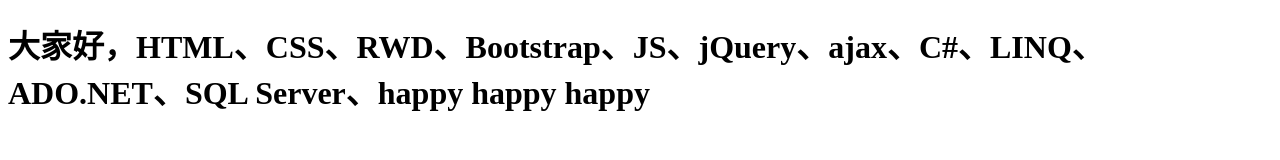
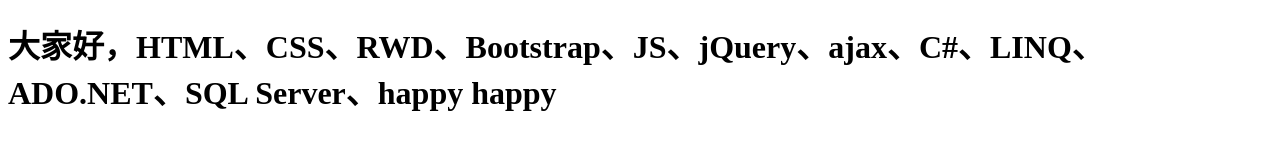
Before and after one commit to Jamie-Tu/TIM102-G2, a plain HTML site: page Daniel.html in a window 1280 px wide. Drawn offline with Linux system fonts and the light colour scheme.

Commit message:
happy commit 2

```diff
--- a/Daniel.html
+++ b/Daniel.html
@@ -6,6 +6,6 @@
     <title>Document</title>
 </head>
 <body>
-    <h1>大家好，HTML、CSS、RWD、Bootstrap、JS、jQuery、ajax、C#、LINQ、ADO.NET、SQL Server、happy happy happy</h1>
+    <h1>大家好，HTML、CSS、RWD、Bootstrap、JS、jQuery、ajax、C#、LINQ、ADO.NET、SQL Server、happy happy</h1>
 </body>
 </html>
```
